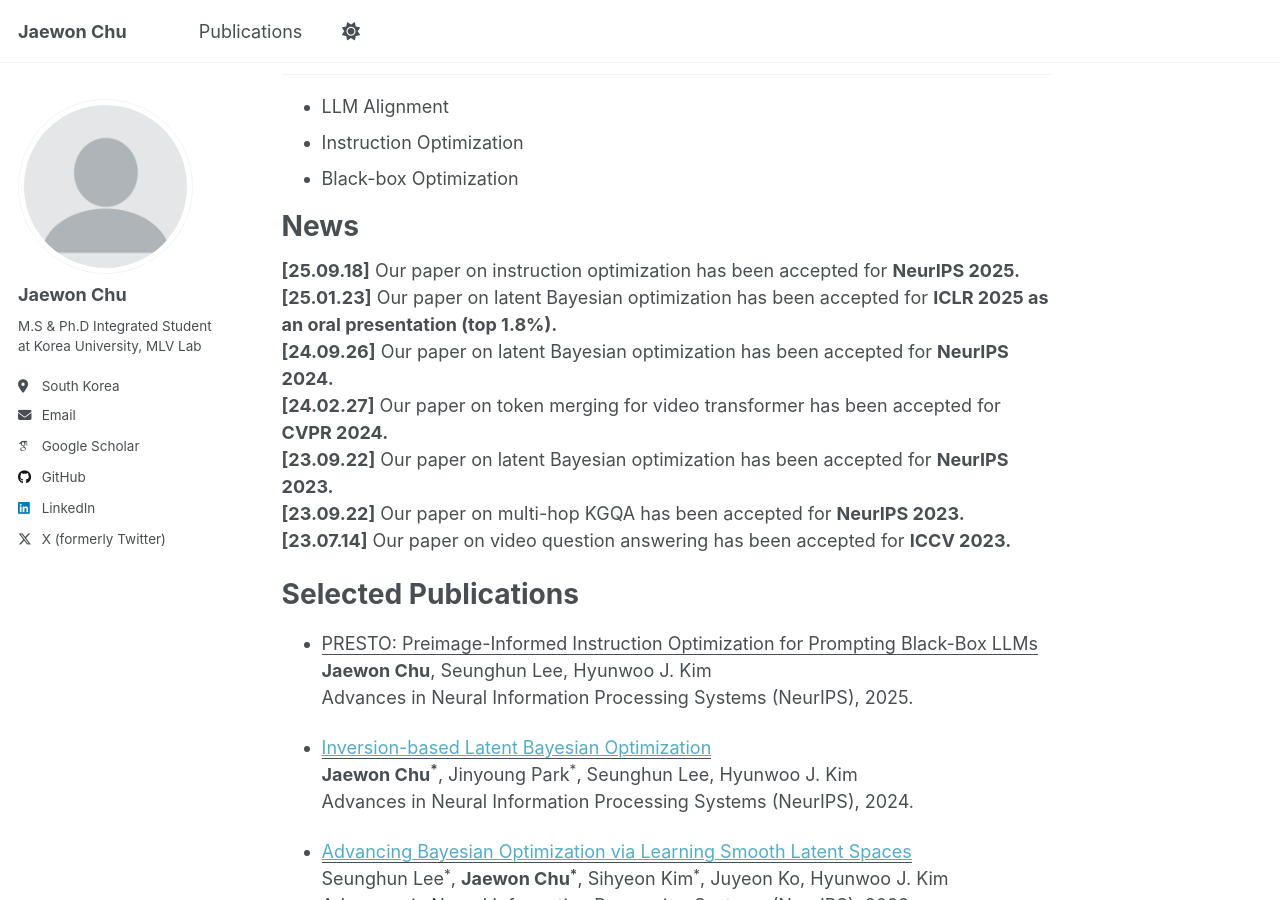
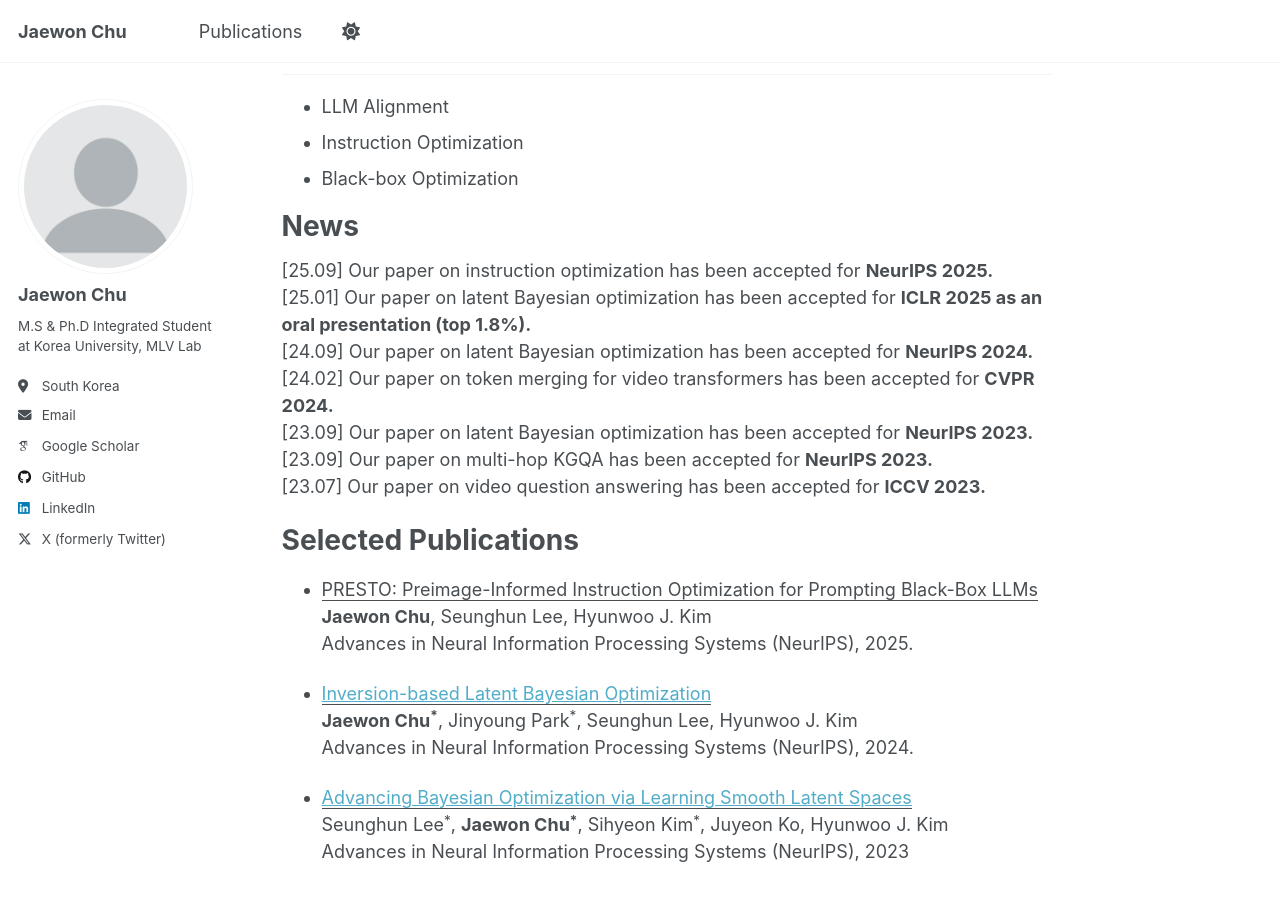
Before and after one commit to jaewonchu/jaewonchu.github.io, a Jekyll site: the page built from _pages/about.md, in a window 1280 px wide and 900 px high, scrolled down 437 px. Built offline with Jekyll 4.4.1, drawn with Linux system fonts in a browser that asks for light colours; some web fonts are replaced; a script that is not in the unit is left out.

Commit message:
Modification

```diff
--- a/_pages/about.md
+++ b/_pages/about.md
@@ -20,13 +20,13 @@ Current Research Interests
 
 News
 ======
-**[25.09.18]** Our paper on instruction optimization has been accepted for **NeurIPS 2025.**<br>
-**[25.01.23]** Our paper on latent Bayesian optimization has been accepted for **ICLR 2025 as an oral presentation (top 1.8%).**<br>
-**[24.09.26]** Our paper on latent Bayesian optimization has been accepted for **NeurIPS 2024.**<br>
-**[24.02.27]** Our paper on token merging for video transformer has been accepted for **CVPR 2024.**<br>
-**[23.09.22]** Our paper on latent Bayesian optimization has been accepted for **NeurIPS 2023.**<br>
-**[23.09.22]** Our paper on multi-hop KGQA has been accepted for **NeurIPS 2023.**<br>
-**[23.07.14]** Our paper on video question answering has been accepted for **ICCV 2023.**<br>
+[25.09] Our paper on instruction optimization has been accepted for **NeurIPS 2025.**<br>
+[25.01] Our paper on latent Bayesian optimization has been accepted for **ICLR 2025 as an oral presentation (top 1.8%).**<br>
+[24.09] Our paper on latent Bayesian optimization has been accepted for **NeurIPS 2024.**<br>
+[24.02] Our paper on token merging for video transformers has been accepted for **CVPR 2024.**<br>
+[23.09] Our paper on latent Bayesian optimization has been accepted for **NeurIPS 2023.**<br>
+[23.09] Our paper on multi-hop KGQA has been accepted for **NeurIPS 2023.**<br>
+[23.07] Our paper on video question answering has been accepted for **ICCV 2023.**<br>
 
 Selected Publications
 ======
```
